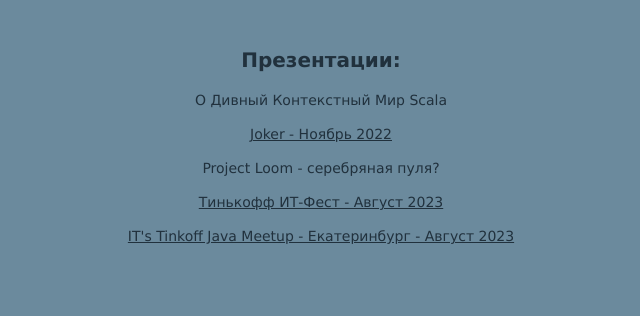
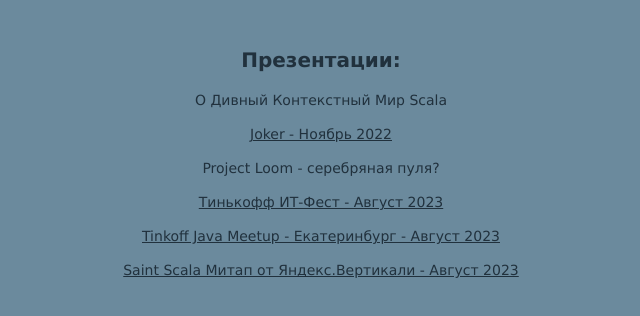
Before and after one commit to FireFoxIL/firefoxil.github.io, a plain HTML site: page index.html in a window 1280 px wide. Shown: the part 308-624 px from the top of the page, without its empty margins (319-959 px from the left). Drawn offline with Linux system fonts and the light colour scheme.

Commit message:
Презентация на Scala Митап от Яндекс.Вертикали

```diff
--- a/index.html
+++ b/index.html
@@ -32,8 +32,21 @@
 <div class="presentation-block">
     <p>Project Loom - серебряная пуля?</p>
 
-    <p><a href="https://firefoxil.github.io/files/project-loom-it-fest.pdf" target="_blank">Тинькофф ИТ-Фест - Август 2023</a></p>
-    <p><a href="https://firefoxil.github.io/files/project-loom-ekb-java.pdf" target="_blank">IT's Tinkoff Java Meetup - Екатеринбург - Август 2023</a></p>
+    <p>
+        <a href="https://firefoxil.github.io/files/project-loom-it-fest.pdf" target="_blank">
+            Тинькофф ИТ-Фест - Август 2023
+        </a>
+    </p>
+    <p>
+        <a href="https://firefoxil.github.io/files/project-loom-ekb-java.pdf" target="_blank">
+            Tinkoff Java Meetup - Екатеринбург - Август 2023
+        </a>
+    </p>
+    <p>
+        <a href="https://firefoxil.github.io/files/project-loom-yandex.pdf" target="_blank">
+            Saint Scala Митап от Яндекс.Вертикали - Август 2023
+        </a>
+    </p>
 </div>
 </body>
 </html>
```
Also changed, not shown: 1 other file.
